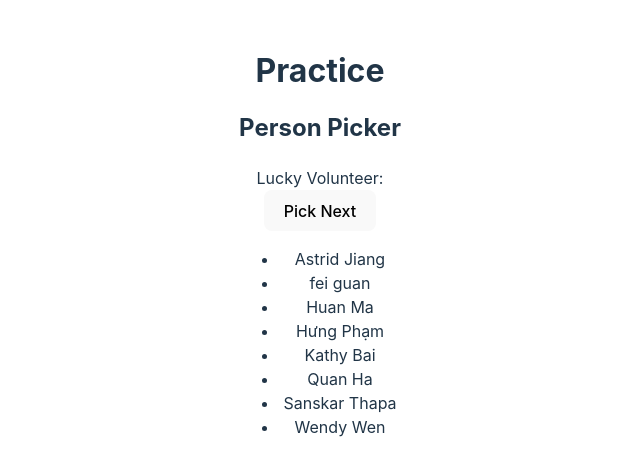
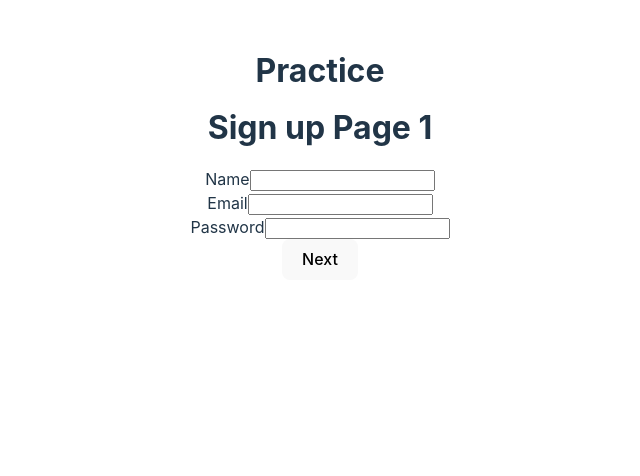
Before and after one commit to ZipengChen1832/react-11-11-2024, a React (Vite) app in the folder react-training/: page / in a window 1280 px wide. Shown: the top 476 px of the page, without its empty margins (320-960 px from the left). Built offline with nearby package versions, Linux system fonts and the light colour scheme.

Commit message:
sign up form practice

```diff
--- /dev/null
+++ b/react-training/src/practice/SignUpForm/Page1.jsx
@@ -0,0 +1,50 @@
+import React, { Fragment } from "react";
+import { useSignUp } from "./SignUpContext";
+
+export default function Page1({ onNext }) {
+  const { user, handleChange } = useSignUp();
+
+  const handleSubmit = (e) => {
+    e.preventDefault();
+    onNext();
+  };
+
+  return (
+    <Fragment>
+      <h1>Sign up Page 1</h1>
+      <form onSubmit={handleSubmit}>
+        <div>
+          <label htmlFor="name">Name</label>
+          <input
+            type="text"
+            id="name"
+            name="name"
+            value={user.name}
+            onChange={handleChange}
+          />
+        </div>
+        <div>
+          <label htmlFor="email">Email</label>
+          <input
+            type="email"
+            id="email"
+            name="email"
+            value={user.email}
+            onChange={handleChange}
+          />
+        </div>
+        <div>
+          <label htmlFor="password">Password</label>
+          <input
+            type="password"
+            id="password"
+            name="password"
+            value={user.password}
+            onChange={handleChange}
+          />
+        </div>
+        <button type="submit">Next</button>
+      </form>
+    </Fragment>
+  );
+}
--- /dev/null
+++ b/react-training/src/practice/SignUpForm/Page2.jsx
@@ -0,0 +1,27 @@
+import React, { Fragment } from "react";
+import { useSignUp } from "./SignUpContext";
+
+export default function Page2({ onPrev }) {
+  const { preferences, handleCheckPreferences } = useSignUp();
+
+  return (
+    <Fragment>
+      <h1>Sign up Page 2</h1>
+      <ul>
+        {preferences.map((preference) => (
+          <li key={preference.name}>
+            <input
+              type="checkbox"
+              name={preference.name}
+              checked={preference.value}
+              onChange={handleCheckPreferences}
+            />
+            <label htmlFor={preference.name}>{preference.name}</label>
+          </li>
+        ))}
+      </ul>
+      <button onClick={onPrev}>Prev</button>
+      <button>Submit</button>
+    </Fragment>
+  );
+}
--- /dev/null
+++ b/react-training/src/practice/SignUpForm/SignUpContext.jsx
@@ -0,0 +1,42 @@
+import React, { createContext, useContext, useState } from "react";
+
+const SignUpContext = createContext();
+
+export default function SignUpProvider({ children }) {
+  const [user, setUser] = useState({
+    email: "",
+    password: "",
+    confirmPassword: "",
+  });
+
+  const handleChange = (e) => {
+    setUser({ ...user, [e.target.name]: e.target.value });
+  };
+
+  const [preferences, setPreferences] = useState([
+    { name: "JavaScript", value: false },
+    { name: "Python", value: false },
+    { name: "Ruby", value: false },
+    { name: "Java", value: false },
+  ]);
+
+  const handleCheckPreferences = (e) => {
+    setPreferences(
+      preferences.map((preference) =>
+        preference.name === e.target.name
+          ? { ...preference, value: e.target.checked }
+          : preference
+      )
+    );
+  };
+
+  return (
+    <SignUpContext.Provider
+      value={{ user, handleChange, preferences, handleCheckPreferences }}
+    >
+      {children}
+    </SignUpContext.Provider>
+  );
+}
+
+export const useSignUp = () => useContext(SignUpContext);
--- /dev/null
+++ b/react-training/src/practice/SignUpForm/index.jsx
@@ -0,0 +1,27 @@
+import React, { useState } from "react";
+import Page1 from "./Page1";
+import Page2 from "./Page2";
+import SignUpProvider from "./SignUpContext";
+
+export default function SignUpFormApp() {
+  const [page, setPage] = useState(1);
+
+  const handleNext = () => {
+    // using number because we have only 2 pages
+    setPage(2);
+  };
+
+  const handlePrev = () => {
+    setPage(1);
+  };
+
+  return (
+    <SignUpProvider>
+      {page === 1 ? (
+        <Page1 onNext={handleNext} />
+      ) : (
+        <Page2 onPrev={handlePrev} />
+      )}
+    </SignUpProvider>
+  );
+}
--- a/react-training/src/practice/index.jsx
+++ b/react-training/src/practice/index.jsx
@@ -1,13 +1,15 @@
-import React from 'react'
-import SortableTable from './SortableTable/SortableTable'
-import PersonPicker from './PersonPicker'
+import React from "react";
+import SortableTable from "./SortableTable/SortableTable";
+import PersonPicker from "./PersonPicker";
+import SignUpFormApp from "./SignUpForm";
 
 export default function Practice() {
   return (
     <div>
-        <h1>Practice</h1>
-        {/* <SortableTable /> */}
-        <PersonPicker />
+      <h1>Practice</h1>
+      {/* <SortableTable /> */}
+      <SignUpFormApp />
+      {/* <PersonPicker /> */}
     </div>
-  )
+  );
 }
```
